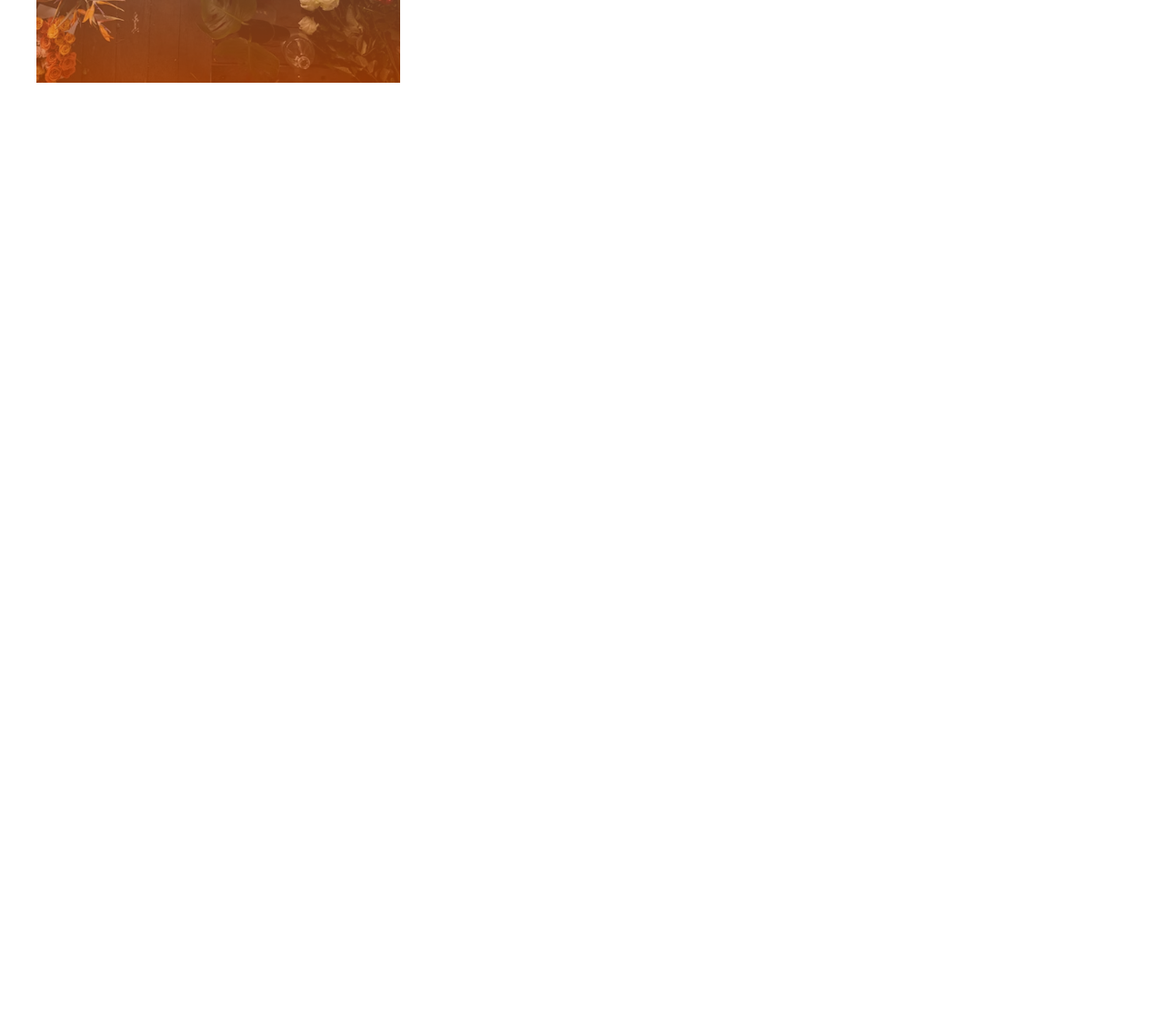
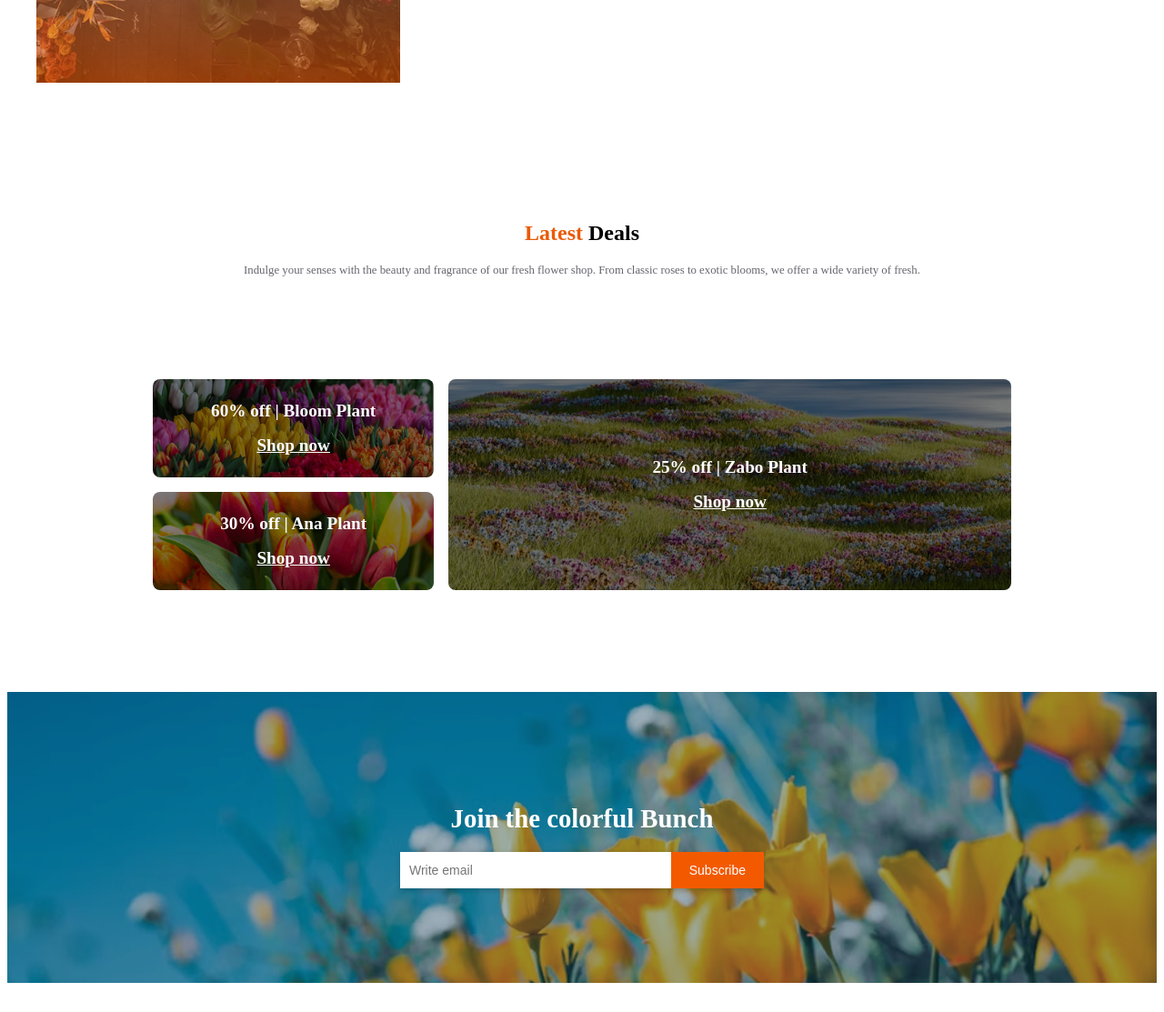
Before and after one commit to muhammad-mustakim/b12a02-assignment-mustakim, a plain HTML site: page index.html in a window 1280 px wide. Shown: the part 2298-3411 px from the top of the page at 91% size. Before the commit the page ends 2521 px from the top, so only its background shows below. Drawn offline with Linux system fonts and the light colour scheme.

Commit message:
section join add without responsive

```diff
--- a/index.html
+++ b/index.html
@@ -231,11 +231,41 @@
         </div>
       </div>
     </div>
+    <!-- Latest Deals -->
+    <div class="latest-deals">
+      <h2><span>Latest </span>Deals</h2>
+      <p>Indulge your senses with the beauty and fragrance of our fresh flower shop.
+        From classic roses to exotic blooms,
+        we offer a wide variety of fresh.</p>
+    </div>
+    <!-- Section Shop now -->
+    <div class="shop-now">
+      <div class="shop-click-bloom">
+        <p>60% off | Bloom Plant</p>
+        <p><a href="#">Shop now</a></p>
+      </div>
+      <div class="shop-click-Zabo">
+        <p>25% off | Zabo Plant</p>
+        <p><a href="#">Shop now</a></p>
+      </div>
+      <div class="shop-click-Ana">
+        <p>30% off | Ana Plant</p>
+        <p><a href="#">Shop now</a></p>
+      </div>
+    </div>
+    <!-- Section join -->
+    <div class="content">
+      <h1>Join the colorful Bunch</h1>
+      <div class="input-group">
+        <input type="email" placeholder="Write email">
+        <button>Subscribe</button>
+      </div>
+    </div>
+
   </main>
   <footer>
 
   </footer>
 </body>
-<!-- Responsive after adding bonus-container mobile device tets passed -->
 
 </html>
--- a/style.css
+++ b/style.css
@@ -210,10 +210,135 @@ span {
   word-wrap: break-word;
 }
 
+/* Latest Deals */
+.latest-deals {
+  display: flex;
+  flex-direction: column;
+  align-items: center;
+  justify-content: center;
+  margin: 2rem 9rem;
+}
+
+.latest-deals p {
+  font-size: 0.8rem;
+  color: #252432;
+  opacity: 0.7;
+  text-align: center;
+  margin: 0;
+}
+
+/* Section Shop now */
+.shop-now {
+  display: grid;
+  grid-template-columns: 1fr 2fr;
+  grid-template-rows: 1fr 1fr;
+  gap: 1rem;
+  margin: 7rem 10rem;
+}
+
+.shop-click-bloom,
+.shop-click-Ana,
+.shop-click-Zabo {
+  background-size: cover;
+  background-position: center;
+  background-repeat: no-repeat;
+  display: flex;
+  flex-direction: column;
+  justify-content: center;
+  align-items: center;
+  padding: 1rem;
+  border-radius: 0.5rem;
+  color: white;
+  font-weight: bold;
+}
+
+.shop-click-bloom {
+  background-image: linear-gradient(rgba(0, 0, 0, 0.5), rgba(0, 0, 0, 0.5)), url(assets/deal-bloom.png);
+  grid-column: 1 / 2;
+  grid-row: 1 / 2;
+}
+
+.shop-click-Ana {
+  background-image: linear-gradient(rgba(0, 0, 0, 0.5), rgba(0, 0, 0, 0.5)), url(assets/deal-ana.png);
+  grid-column: 1 / 2;
+  grid-row: 2 / 3;
+}
+
+.shop-click-Zabo {
+  background-image: linear-gradient(rgba(0, 0, 0, 0.5), rgba(0, 0, 0, 0.5)), url(assets/deal-zabo.png);
+  grid-column: 2 / 3;
+  grid-row: 1 / 3;
+}
+
+.shop-now a {
+  color: white;
+}
+
+.shop-now p {
+  font-size: 1.2rem;
+  margin: 0.5rem 0;
+  text-align: center;
+}
+
+/* Section Join */
+.content {
+  display: flex;
+  flex-direction: column;
+  align-items: center;
+  justify-content: center;
+  margin: 2rem 0rem;
+  text-align: center;
+  background-image: url(assets/news-letter-bg.png);
+  background-repeat: no-repeat;
+  background-size: cover;
+  height: 20rem;
+  width: 100%;
+  padding: 0;
+
+
+}
+
+.content h1 {
+  font-size: 1.8rem;
+  color: #fff;
+}
+
+.input-group {
+  display: flex;
+  width: 400px;
+  height: 40px;
+  box-shadow: 0 2px 6px rgba(0, 0, 0, 0.2);
+}
+
+.input-group input {
+  flex: 1;
+  border: none;
+  padding: 0 10px;
+  font-size: 14px;
+  outline: none;
+}
+
+.input-group button {
+  background-color: #f35a00;
+  color: white;
+  border: none;
+  padding: 0 20px;
+  cursor: pointer;
+  font-size: 14px;
+  transition: background-color 0.3s ease;
+}
+
+.input-group button:hover {
+  background-color: #d94f00;
+}
+
 
 
 /* Responsive for mobile device */
 @media (max-width: 576px) {
+  body {
+    overflow-x: hidden;
+  }
 
   /* NavBar Responsive for mobile */
   .navbar {
@@ -318,4 +443,63 @@ span {
   .list ul li {
     text-align: flex-start;
   }
+
+  /* Latest Deals */
+  .latest-deals {
+    margin: 1rem;
+  }
+
+  .latest-deals p {
+    text-align: center;
+    margin: 0;
+  }
+
+  .navbar,
+  .flower-details,
+  .our-plants,
+  .items,
+  .latest-deals {
+    margin: 0 1rem;
+    margin-bottom: 1rem;
+  }
+
+  .bonus-container {
+    margin: 2rem 1rem;
+    padding: 0;
+  }
+
+  .flower-img img,
+  .bonus-img img {
+    width: 100%;
+    max-width: 100%;
+    height: auto;
+  }
+
+  /* Section Shop now */
+  .shop-now {
+    grid-template-columns: 1fr;
+    grid-template-rows: auto;
+    margin-top: 1rem;
+    margin: 0;
+    align-items: center;
+    width: 100vw;
+    max-width: 100vw;
+
+    overflow-x: hidden;
+  }
+
+  .shop-click-bloom,
+  .shop-click-Ana,
+  .shop-click-Zabo {
+    width: 100vw;
+    max-width: 100vw;
+    min-width: 0;
+    box-sizing: border-box;
+    grid-column: auto;
+    grid-row: auto;
+    height: 200px;
+    width: 100%;
+  }
+
+
 }
```
